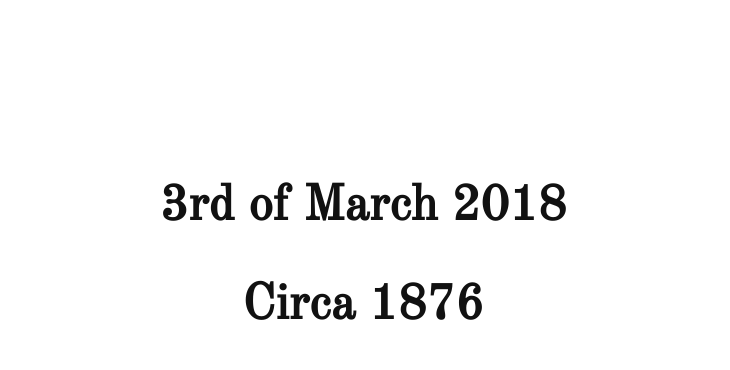
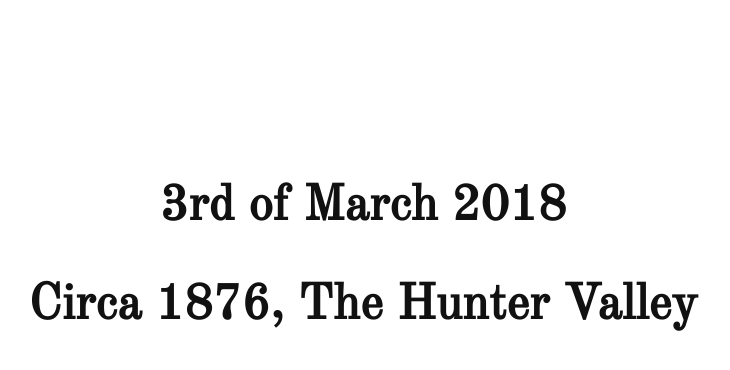
Before and after one commit to johndagostino/aleashaandjohn.com, a Jekyll site: the page built from index.md, in a window 1280 px wide. Shown: the top 370 px of the page, without its empty margins (277-1007 px from the left). Built offline with Jekyll 4.4.1, drawn with Linux system fonts in a browser that asks for light colours.

Commit message:
add location

```diff
--- a/index.md
+++ b/index.md
@@ -3,4 +3,4 @@ layout: default
 ---
 
 <h3 class="fancy">3rd of March 2018</h3>
-<h3 class="fancy">Circa 1876</h3>
+<h3 class="fancy">Circa 1876, The Hunter Valley</h3>
```
